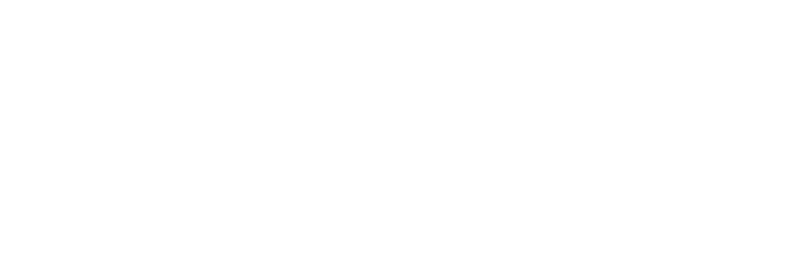
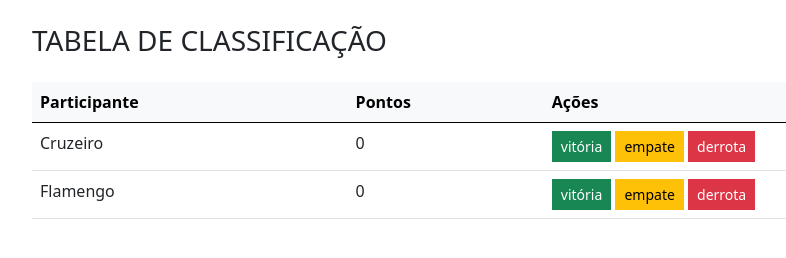
Before and after one commit to jhenifferaraujo20/tabela-classificacao, a plain HTML site: page index.html in a window 1280 px wide. Shown: the whole page, without its empty margins (50-836 px from the left). Drawn offline with nearby package versions, Linux system fonts and the light colour scheme.

Commit message:
Html da tabela e estilização com bootstrap

```diff
--- a/index.html
+++ b/index.html
@@ -1,17 +1,58 @@
 <!DOCTYPE html>
 <html lang="pt-br">
+
 <head>
     <meta charset="UTF-8">
     <meta http-equiv="X-UA-Compatible" content="IE=edge">
     <meta name="viewport" content="width=device-width, initial-scale=1.0">
     <title>Tabela de classificação</title>
+    <link rel="shortcut icon" href="img/cup.png">
 
+    <link href="https://cdn.jsdelivr.net/npm/bootstrap@5.1.0/dist/css/bootstrap.min.css" rel="stylesheet"
+        integrity="sha384-KyZXEAg3QhqLMpG8r+8fhAXLRk2vvoC2f3B09zVXn8CA5QIVfZOJ3BCsw2P0p/We" crossorigin="anonymous">
     <link rel="stylesheet" href="css/style.css">
 
-    <link rel="shortcut icon" href="favicon.ico" type="image/x-icon">
 </head>
+
 <body>
+    <div class="container mt-4">
+        <h1 class="text-uppercase fs-3">Tabela de Classificação</h1>
+
+        <div class="table-responsive mt-4">
+            <table class="table table-hover">
+                <thead class="table-light">
+                    <tr>
+                        <th>Participante</th>
+                        <th>Pontos</th>
+                        <th>Ações</th>
+                    </tr>
+                </thead>
+
+                <tbody>
+                    <tr>
+                        <td>Cruzeiro</td>
+                        <td class="pontos-cruzeiro">0</td>
+                        <td class="acoes-cruzeiro">
+                            <button id="vitoria-cruzeiro" class="btn btn-sm btn-success rounded-0">vitória</button>
+                            <button id="empate-cruzeiro" class="btn btn-sm btn-warning rounded-0">empate</button>
+                            <button id="derrota-cruzeiro" class="btn btn-sm btn-danger rounded-0">derrota</button>
+                        </td>
+                    </tr>
+                    <tr>
+                        <td>Flamengo</td>
+                        <td class="pontos-flamengo">0</td>
+                        <td class="acoes-flamengo">
+                            <button id="vitoria-flamengo" class="btn btn-sm btn-success rounded-0">vitória</button>
+                            <button id="empate-flamengo" class="btn btn-sm btn-warning rounded-0">empate</button>
+                            <button id="derrota-flamengo" class="btn btn-sm btn-danger rounded-0">derrota</button>
+                        </td>
+                    </tr>
+                </tbody>
+            </table>
+        </div>
+    </div>
 
     <script src="js/app.js"></script>
 </body>
+
 </html>
--- a/js/app.js
+++ b/js/app.js
@@ -0,0 +1,11 @@
+let btnVitoriaCruzeiro = document.querySelector("#vitoria-cruzeiro");
+
+btnVitoriaCruzeiro.onclick = () => {
+    console.log("Derrota Cruzeiro");
+};
+
+let btnVitoriaFlamengo = document.querySelector("#vitoria-flamengo");
+
+btnVitoriaFlamengo.addEventListener('click', () => {
+    console.log("Derrota Flamengo")
+});
```
Also changed, not shown: img/cup.png (added).
